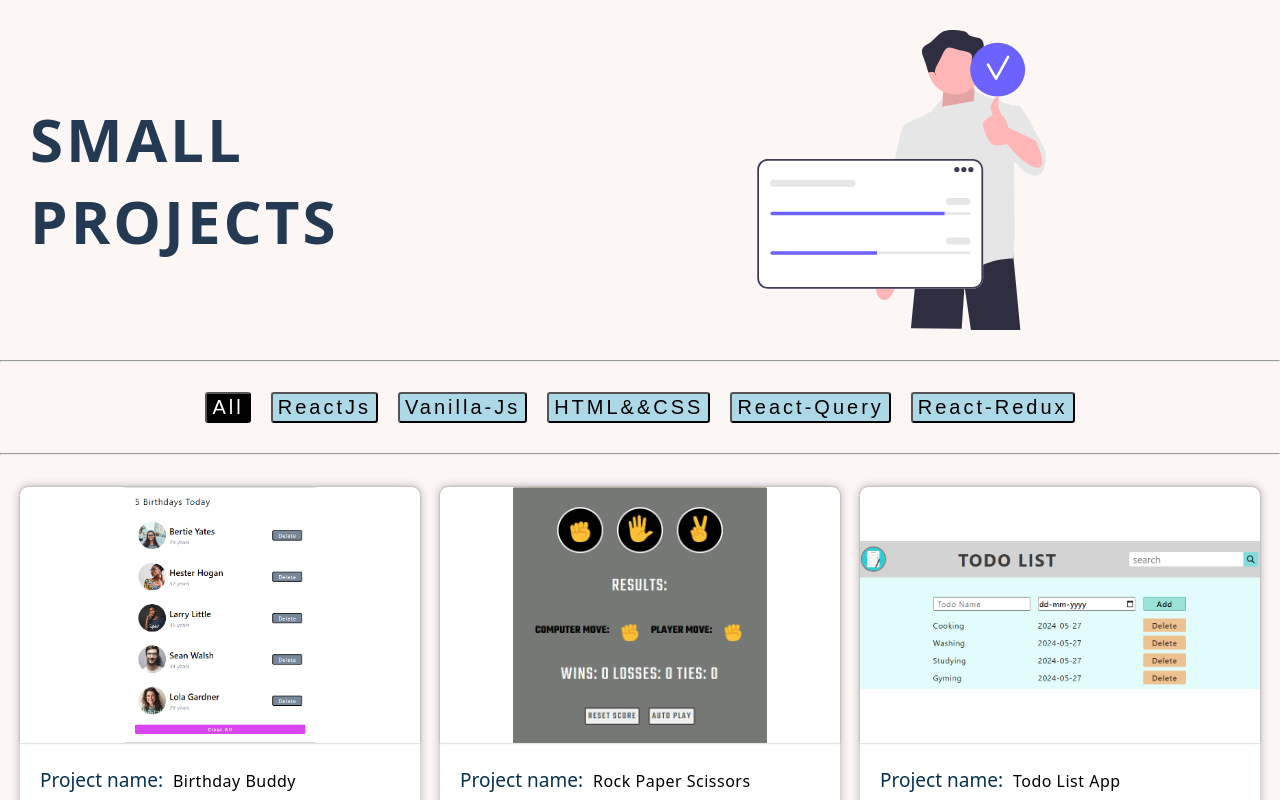
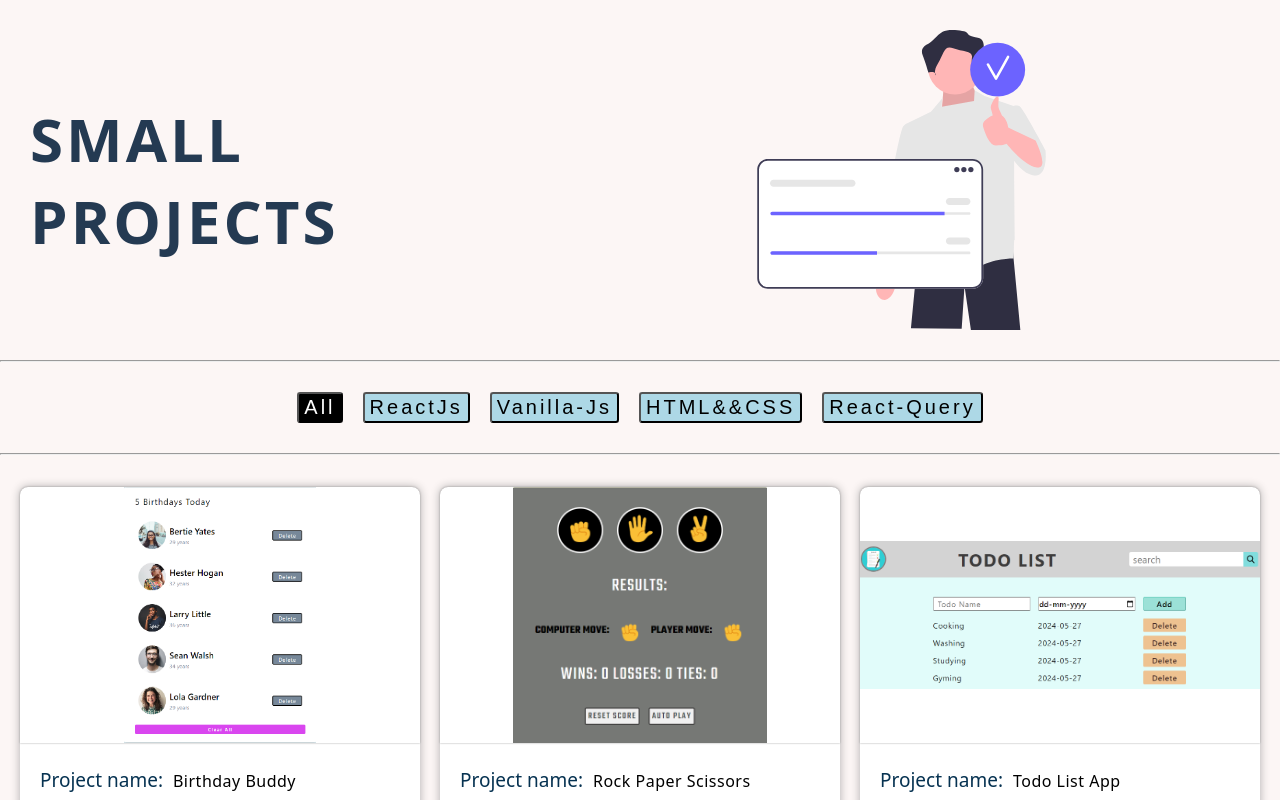
Before and after one commit to Keerti-kumar-shakya/host-small-project-setup, a React (Vite) app: page / in a window 1280 px wide. Shown: the top 800 px of the page. Built offline with nearby package versions, Linux system fonts and the light colour scheme; a web font is replaced by a local one.

Commit message:
redux-react project deleted

```diff
--- a/src/projectsData.js
+++ b/src/projectsData.js
@@ -169,16 +169,4 @@ export const smallProjectData = [
     },
 
 
-    {
-      id: nanoid(),
-      category: 'react-redux',
-      img: sImg_2,
-      techUsed: 'react-redux',
-      desc: 'Lorem Ipsum Dolor Sit Amet Consectetur, Adipisicing Elit. Asperiores Aperiam Porro Impedit Tenetur Quo Hic Omnis Doloribus Dolores Enim Deleniti.',
-      url: '',
-      github: '',
-      projectName: ''
-
-    }
-
 ]
```
